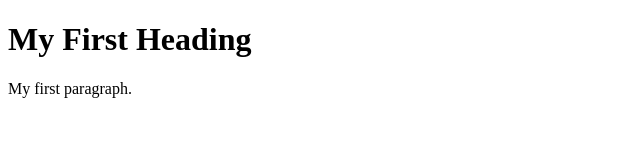
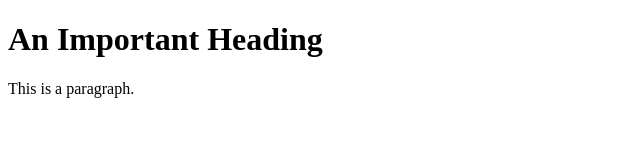
Before and after one commit to Xavier3rd/Devops2, a plain HTML site: page index.html in a window 1280 px wide. Shown: the whole page, without its empty margins (0-640 px from the left). Drawn offline with Linux system fonts and the light colour scheme.

Commit message:
Change the content of index.html via GitHub

```diff
--- a/index.html
+++ b/index.html
@@ -3,9 +3,9 @@
 
 <body>
 
-    <h1>My First Heading</h1>
+    <h1>An Important Heading</h1>
 
-    <p>My first paragraph.</p>
+    <p>This is a paragraph.</p>
 
 </body>
 
```
